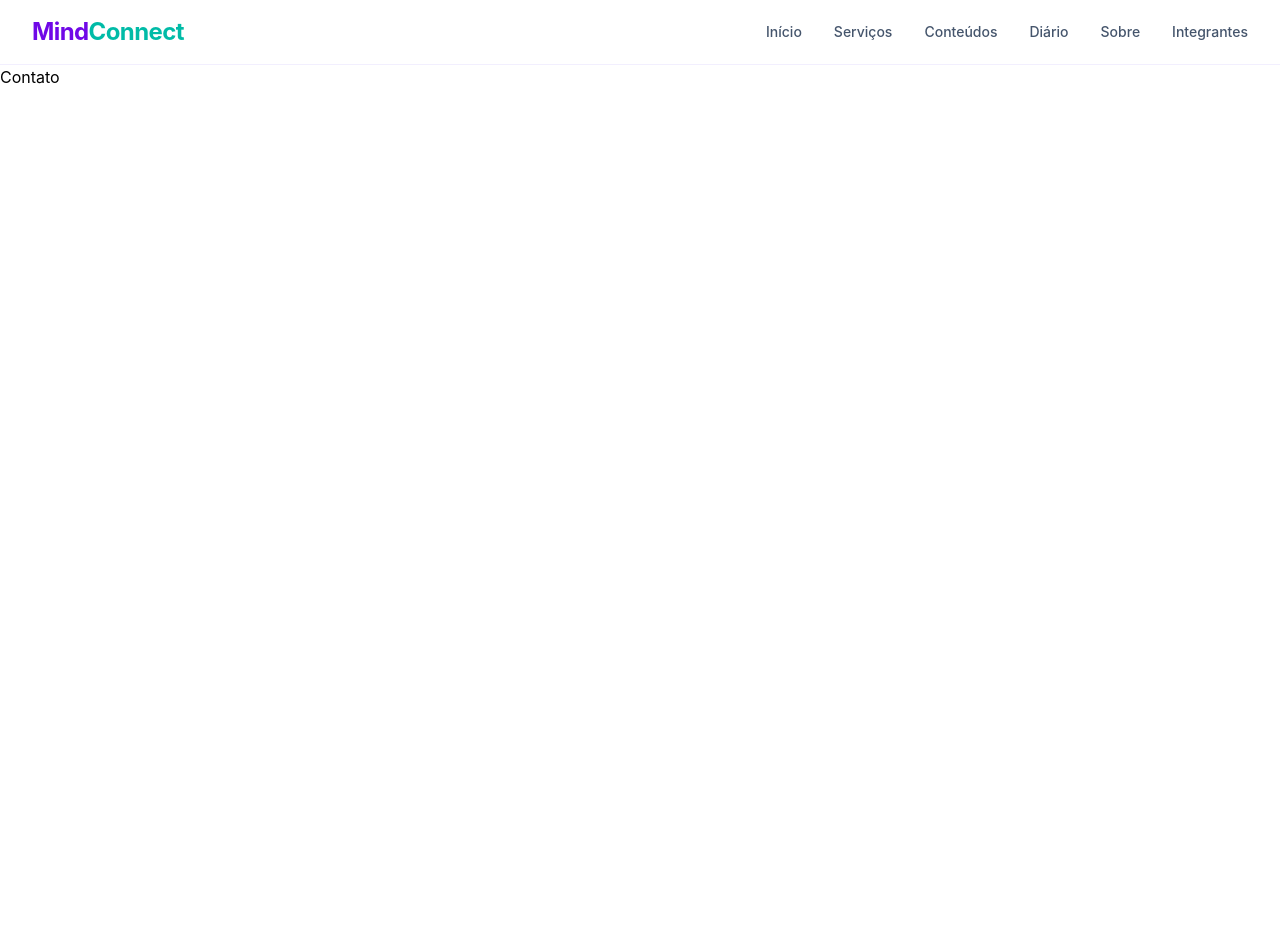
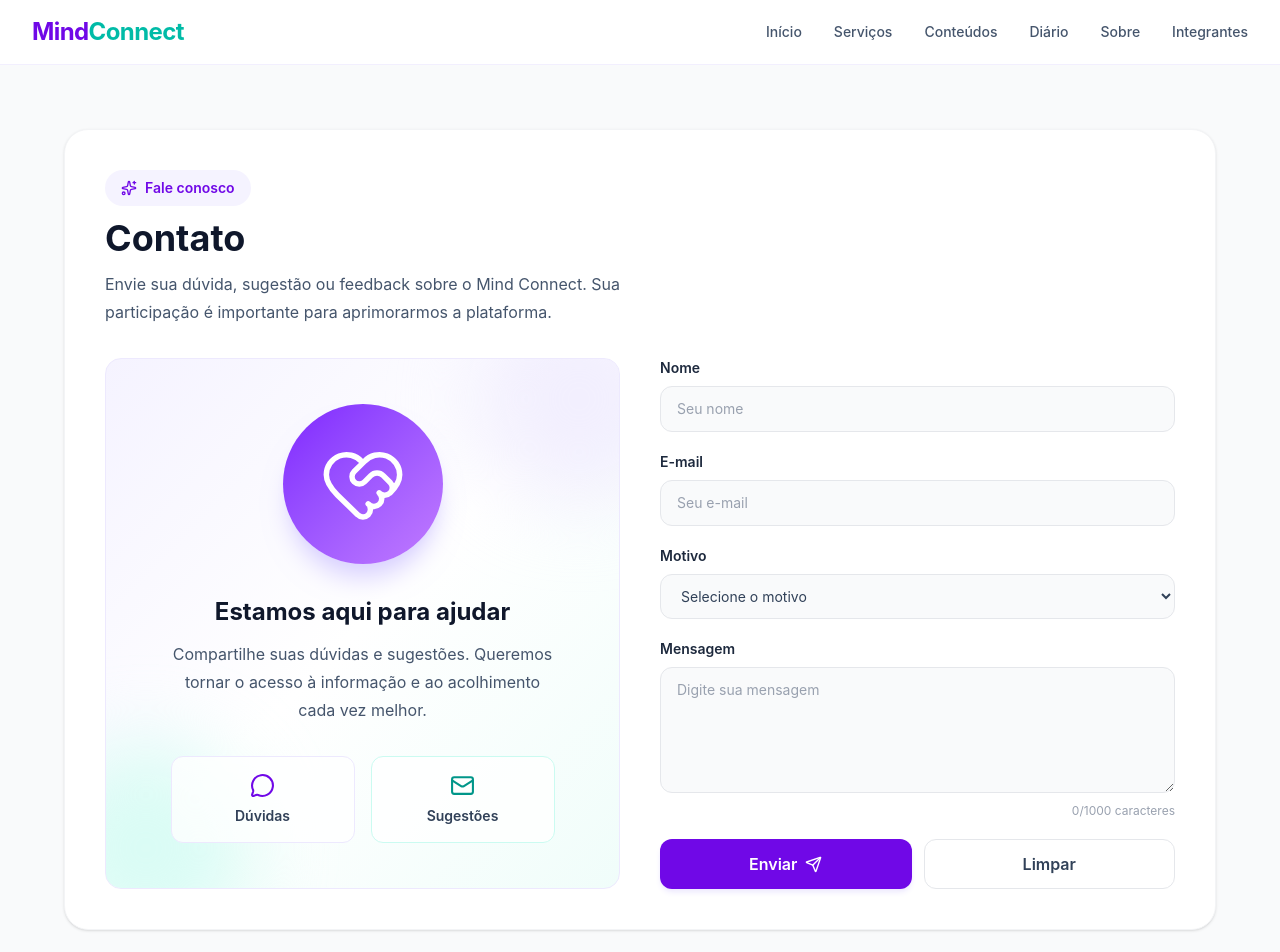
Before and after one commit to Pedrin740/MindConnect-Front-end, a React (Vite) app: page /contato in a window 1280 px wide. Shown: the top 952 px of the page. Before the commit the page ends 800 px from the top, so only its background shows below. Built offline with nearby package versions, Linux system fonts and the light colour scheme.

Commit message:
feat: desenvolve pagina de contato

```diff
--- a/src/pages/Contato.tsx
+++ b/src/pages/Contato.tsx
@@ -1,5 +1,261 @@
-function Contato() {
-  return <main>Contato</main>;
+import { useState } from "react";
+import { Mail, MessageCircle, HeartHandshake, Send, Sparkles} from "lucide-react";
+
+type FormularioContato = {
+  nome: string;
+  email: string;
+  motivo: string;
+  mensagem: string;
+};
+
+const formularioInicial: FormularioContato = {
+  nome: "",
+  email: "",
+  motivo: "",
+  mensagem: "",
+};
+
+export default function Contato() {
+  const [formulario, setFormulario] =
+    useState<FormularioContato>(formularioInicial);
+
+  const [mensagemStatus, setMensagemStatus] = useState("");
+
+  function atualizarCampo(
+    campo: keyof FormularioContato,
+    valor: string
+  ) {
+    setFormulario((atual) => ({
+      ...atual,
+      [campo]: valor,
+    }));
+
+    setMensagemStatus("");
+  }
+
+  function limparFormulario() {
+    setFormulario(formularioInicial);
+    setMensagemStatus("");
+  }
+
+  function enviarFormulario(event: React.FormEvent<HTMLFormElement>) {
+    event.preventDefault();
+
+    setMensagemStatus(
+      "Formulário validado! O envio de mensagens ainda precisa ser conectado ao serviço de atendimento do Mind Connect."
+    );
+  }
+
+  return (
+    <main className="min-h-screen bg-gray-50 px-6 py-12 sm:py-16">
+      <div className="mx-auto max-w-6xl">
+        <section className="rounded-3xl border border-gray-100 bg-white p-6 shadow-sm sm:p-9 lg:p-10">
+          <div className="mb-8">
+            <div className="mb-3 inline-flex items-center gap-2 rounded-full bg-violet-50 px-4 py-2 text-sm font-semibold text-violet-700">
+              <Sparkles size={16} />
+              Fale conosco
+            </div>
+
+            <h1 className="text-3xl font-bold text-slate-900 sm:text-4xl">
+              Contato
+            </h1>
+
+            <p className="mt-3 max-w-xl leading-7 text-slate-600">
+              Envie sua dúvida, sugestão ou feedback sobre o
+              Mind Connect. Sua participação é importante para
+              aprimorarmos a plataforma.
+            </p>
+          </div>
+
+          <div className="grid items-stretch gap-8 lg:grid-cols-2 lg:gap-10">
+            {/* Área ilustrativa */}
+            <div className="relative flex min-h-[420px] flex-col items-center justify-center overflow-hidden rounded-2xl border border-violet-100 bg-gradient-to-br from-violet-50 via-white to-teal-50 p-8">
+              <div className="absolute -right-16 -top-16 h-52 w-52 rounded-full bg-violet-100/70 blur-2xl" />
+
+              <div className="absolute -bottom-16 -left-16 h-52 w-52 rounded-full bg-teal-100/70 blur-2xl" />
+
+              <div className="relative flex h-40 w-40 items-center justify-center rounded-full bg-gradient-to-br from-violet-600 to-purple-400 shadow-xl shadow-violet-200">
+                <HeartHandshake
+                  size={88}
+                  strokeWidth={1.5}
+                  className="text-white"
+                />
+              </div>
+
+              <div className="relative mt-8 text-center">
+                <h2 className="text-2xl font-bold text-slate-900">
+                  Estamos aqui para ajudar
+                </h2>
+
+                <p className="mx-auto mt-3 max-w-sm leading-7 text-slate-600">
+                  Compartilhe suas dúvidas e sugestões. Queremos
+                  tornar o acesso à informação e ao acolhimento
+                  cada vez melhor.
+                </p>
+              </div>
+
+              <div className="relative mt-8 grid w-full max-w-sm grid-cols-2 gap-4">
+                <div className="flex flex-col items-center rounded-xl border border-violet-100 bg-white/80 p-4 text-center">
+                  <MessageCircle
+                    size={25}
+                    className="text-violet-700"
+                  />
+                  <span className="mt-2 text-sm font-semibold text-slate-700">
+                    Dúvidas
+                  </span>
+                </div>
+
+                <div className="flex flex-col items-center rounded-xl border border-teal-100 bg-white/80 p-4 text-center">
+                  <Mail size={25} className="text-teal-600" />
+                  <span className="mt-2 text-sm font-semibold text-slate-700">
+                    Sugestões
+                  </span>
+                </div>
+              </div>
+            </div>
+
+            {/* Formulário */}
+            <form
+              onSubmit={enviarFormulario}
+              className="flex flex-col gap-5"
+            >
+              <div>
+                <label
+                  htmlFor="nome"
+                  className="mb-2 block text-sm font-semibold text-slate-800"
+                >
+                  Nome
+                </label>
+
+                <input
+                  id="nome"
+                  name="nome"
+                  type="text"
+                  required
+                  minLength={3}
+                  maxLength={100}
+                  autoComplete="name"
+                  value={formulario.nome}
+                  onChange={(event) =>
+                    atualizarCampo("nome", event.target.value)
+                  }
+                  placeholder="Seu nome"
+                  className="w-full rounded-xl border border-gray-200 bg-gray-50 px-4 py-3 text-sm text-slate-800 outline-none transition placeholder:text-gray-400 focus:border-violet-400 focus:bg-white focus:ring-2 focus:ring-violet-100"
+                />
+              </div>
+
+              <div>
+                <label
+                  htmlFor="email"
+                  className="mb-2 block text-sm font-semibold text-slate-800"
+                >
+                  E-mail
+                </label>
+
+                <input
+                  id="email"
+                  name="email"
+                  type="email"
+                  required
+                  maxLength={150}
+                  autoComplete="email"
+                  value={formulario.email}
+                  onChange={(event) =>
+                    atualizarCampo("email", event.target.value)
+                  }
+                  placeholder="Seu e-mail"
+                  className="w-full rounded-xl border border-gray-200 bg-gray-50 px-4 py-3 text-sm text-slate-800 outline-none transition placeholder:text-gray-400 focus:border-violet-400 focus:bg-white focus:ring-2 focus:ring-violet-100"
+                />
+              </div>
+
+              <div>
+                <label
+                  htmlFor="motivo"
+                  className="mb-2 block text-sm font-semibold text-slate-800"
+                >
+                  Motivo
+                </label>
+
+                <select
+                  id="motivo"
+                  name="motivo"
+                  required
+                  value={formulario.motivo}
+                  onChange={(event) =>
+                    atualizarCampo("motivo", event.target.value)
+                  }
+                  className="w-full rounded-xl border border-gray-200 bg-gray-50 px-4 py-3 text-sm text-slate-700 outline-none transition focus:border-violet-400 focus:bg-white focus:ring-2 focus:ring-violet-100"
+                >
+                  <option value="" disabled>
+                    Selecione o motivo
+                  </option>
+                  <option value="Duvida">Dúvida</option>
+                  <option value="Sugestao">Sugestão</option>
+                  <option value="Feedback">Feedback</option>
+                  <option value="Problema">Relatar um problema</option>
+                  <option value="Parceria">Parceria</option>
+                  <option value="Outro">Outro assunto</option>
+                </select>
+              </div>
+
+              <div>
+                <label
+                  htmlFor="mensagem"
+                  className="mb-2 block text-sm font-semibold text-slate-800"
+                >
+                  Mensagem
+                </label>
+
+                <textarea
+                  id="mensagem"
+                  name="mensagem"
+                  required
+                  minLength={10}
+                  maxLength={1000}
+                  rows={5}
+                  value={formulario.mensagem}
+                  onChange={(event) =>
+                    atualizarCampo("mensagem", event.target.value)
+                  }
+                  placeholder="Digite sua mensagem"
+                  className="w-full resize-y rounded-xl border border-gray-200 bg-gray-50 px-4 py-3 text-sm text-slate-800 outline-none transition placeholder:text-gray-400 focus:border-violet-400 focus:bg-white focus:ring-2 focus:ring-violet-100"
+                />
+
+                <p className="mt-1 text-right text-xs text-gray-400">
+                  {formulario.mensagem.length}/1000 caracteres
+                </p>
+              </div>
+
+              {mensagemStatus && (
+                <div
+                  role="status"
+                  className="rounded-xl border border-amber-200 bg-amber-50 p-4 text-sm leading-6 text-amber-800"
+                >
+                  {mensagemStatus}
+                </div>
+              )}
+
+              <div className="grid grid-cols-1 gap-3 sm:grid-cols-2">
+                <button
+                  type="submit"
+                  className="inline-flex items-center justify-center gap-2 rounded-xl bg-violet-700 px-5 py-3 font-semibold text-white shadow-md shadow-violet-100 transition-colors hover:bg-violet-800"
+                >
+                  Enviar
+                  <Send size={17} />
+                </button>
+
+                <button
+                  type="button"
+                  onClick={limparFormulario}
+                  className="rounded-xl border border-gray-200 bg-white px-5 py-3 font-semibold text-slate-700 transition-colors hover:bg-gray-50"
+                >
+                  Limpar
+                </button>
+              </div>
+            </form>
+          </div>
+        </section>
+      </div>
+    </main>
+  );
 }
-
-export default Contato;
```
